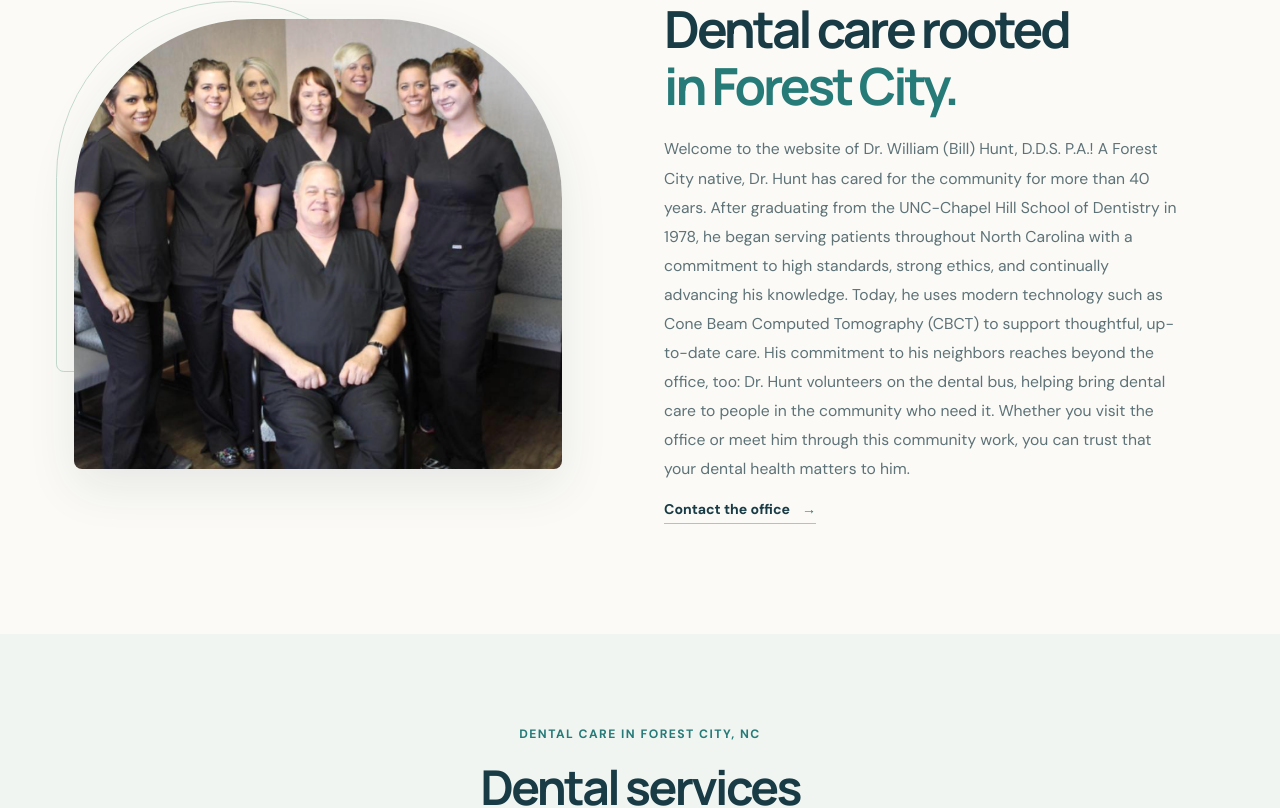
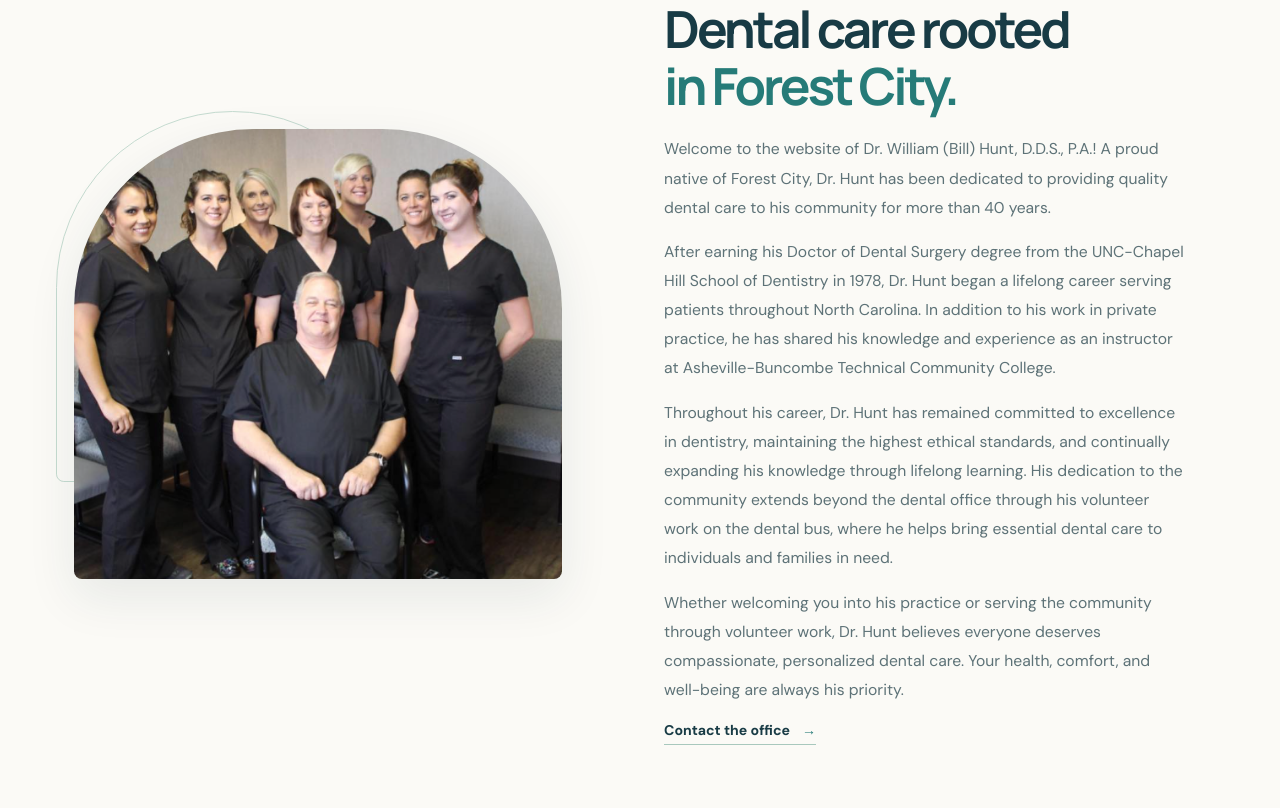
Before and after one commit to dchen8419/William_Hunt_DDS, a React (Create React App) app: page / in a window 1280 px wide. Shown: the part 953-1761 px from the top of the page. Built offline with nearby package versions, Linux system fonts and the light colour scheme.

Commit message:
updated bio

```diff
--- a/src/components/about/About.jsx
+++ b/src/components/about/About.jsx
@@ -12,7 +12,16 @@
         <span className="section-kicker">A hometown practice</span>
         <h2 className='about_welcome_title'>Dental care rooted<br /><em>in Forest City.</em></h2>
         <p className='about_paragraph'>
-          Welcome to the website of Dr. William (Bill) Hunt, D.D.S. P.A.! A Forest City native, Dr. Hunt has cared for the community for more than 40 years. After graduating from the UNC-Chapel Hill School of Dentistry in 1978, he began serving patients throughout North Carolina with a commitment to high standards, strong ethics, and continually advancing his knowledge. Today, he uses modern technology such as Cone Beam Computed Tomography (CBCT) to support thoughtful, up-to-date care. His commitment to his neighbors reaches beyond the office, too: Dr. Hunt volunteers on the dental bus, helping bring dental care to people in the community who need it. Whether you visit the office or meet him through this community work, you can trust that your dental health matters to him.
+          Welcome to the website of Dr. William (Bill) Hunt, D.D.S., P.A.! A proud native of Forest City, Dr. Hunt has been dedicated to providing quality dental care to his community for more than 40 years.
+        </p>
+        <p className='about_paragraph'>
+          After earning his Doctor of Dental Surgery degree from the UNC-Chapel Hill School of Dentistry in 1978, Dr. Hunt began a lifelong career serving patients throughout North Carolina. In addition to his work in private practice, he has shared his knowledge and experience as an instructor at Asheville-Buncombe Technical Community College.
+        </p>
+        <p className='about_paragraph'>
+          Throughout his career, Dr. Hunt has remained committed to excellence in dentistry, maintaining the highest ethical standards, and continually expanding his knowledge through lifelong learning. His dedication to the community extends beyond the dental office through his volunteer work on the dental bus, where he helps bring essential dental care to individuals and families in need.
+        </p>
+        <p className='about_paragraph'>
+          Whether welcoming you into his practice or serving the community through volunteer work, Dr. Hunt believes everyone deserves compassionate, personalized dental care. Your health, comfort, and well-being are always his priority.
         </p>
         <a className="about-link" href="#Contact">Contact the office <span>→</span></a>
       </div>
--- a/src/components/header/Header.jsx
+++ b/src/components/header/Header.jsx
@@ -10,15 +10,15 @@
     return (
         <div id="Home" className='header-container'>
             <div className='header-location'>
-                <span className='icon'><a href='https://goo.gl/maps/Qkx3bvWBcKN29rfUA'><ImLocation /></a></span>
+                <span className='icon'><a aria-label="Get directions to the office in Forest City" href='https://goo.gl/maps/Qkx3bvWBcKN29rfUA'><ImLocation /></a></span>
                 <span className='text'><a href='https://goo.gl/maps/Qkx3bvWBcKN29rfUA'> Forest City, NC</a></span>
             </div>
             <div className='header-appointment'>
-                <span className='icon'><a href='mailto:images_huntdr@att.net'><MdEmail /></a></span>
+                <span className='icon'><a aria-label="Email William Hunt, DDS PA" href='mailto:images_huntdr@att.net'><MdEmail /></a></span>
                 <span className='text'><a href="mailto:images_huntdr@att.net"> Email For Appointment</a></span>
             </div>
             <div className='header-phone'>
-                <span className='icon'><a href="tel:828-245-3206"><HiPhone /></a></span>
+                <span className='icon'><a aria-label="Call William Hunt, DDS PA at 828-245-3206" href="tel:828-245-3206"><HiPhone /></a></span>
                 <span className='text'><a href="tel:828-245-3206"> 828-245-3206</a></span>
             </div>
         </div>
--- a/src/components/navbar/Nav.jsx
+++ b/src/components/navbar/Nav.jsx
@@ -1,7 +1,8 @@
 import { useEffect, useState } from 'react'
 import {FaBars, FaTimes} from 'react-icons/fa'
 import '../navbar/Nav.css'
-import icon from '../../assets/dentist_icon.png'
+
+const icon = `${process.env.PUBLIC_URL}/favicon.svg`
 
 function Nav() {
     const [menuOpen, setMenuOpen] = useState(false)
```
